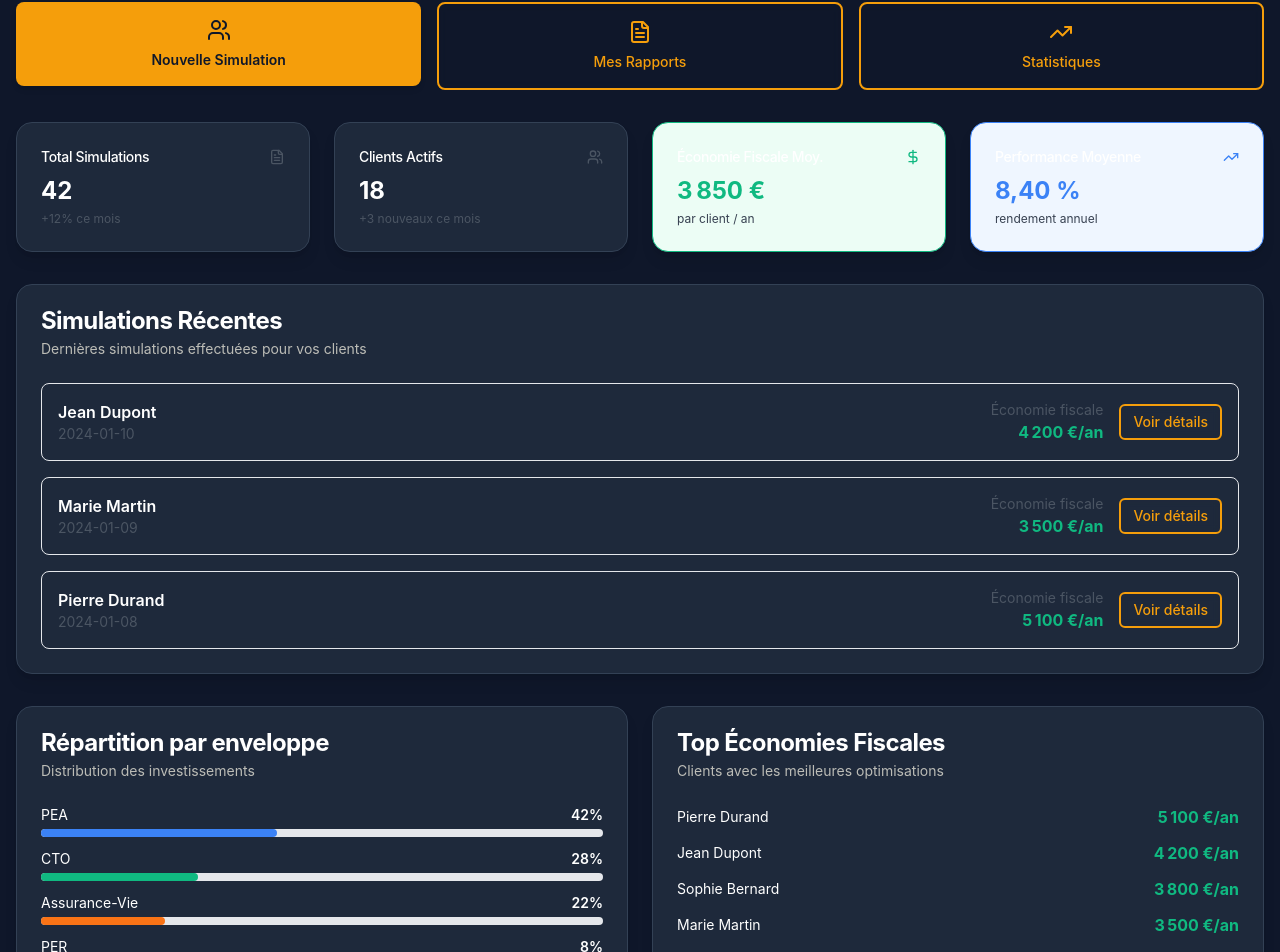
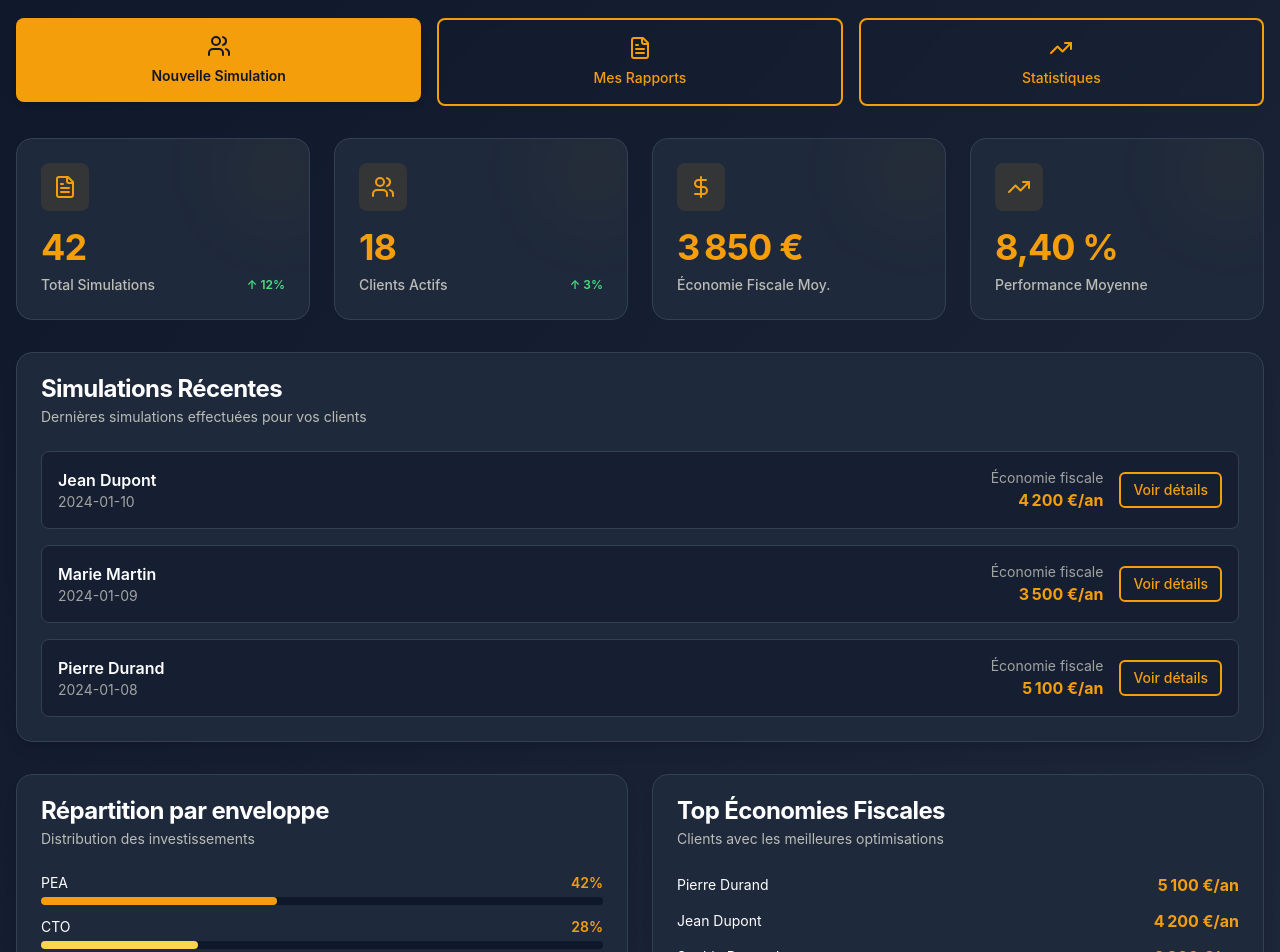
Before and after one commit to clementsaumet42-ops/fiscal-lazy-portfolio-pro, a Next.js app in the folder frontend/: page /dashboard in a window 1280 px wide. Shown: the part 195-1147 px from the top of the page. Built offline with nearby package versions, Linux system fonts and the light colour scheme.

Commit message:
Update dashboard page with premium design system
Co-authored-by: clementsaumet42-ops <234208815+clementsaumet42-ops@users.noreply.github.com>

```diff
--- a/frontend/app/dashboard/page.tsx
+++ b/frontend/app/dashboard/page.tsx
@@ -3,6 +3,7 @@
 import Link from 'next/link'
 import { Card, CardContent, CardDescription, CardHeader, CardTitle } from '@/components/ui/card'
 import { Button } from '@/components/ui/button'
+import { StatCard } from '@/components/ui/stat-card'
 import { TrendingUp, Users, DollarSign, FileText } from 'lucide-react'
 import { formatCurrency, formatPercentage } from '@/lib/utils'
 
@@ -40,10 +41,13 @@ export default function DashboardPage() {
   ]
 
   return (
+    <div className="min-h-screen bg-gradient-to-br from-midnight to-midnight-light">
       <div className="max-w-7xl mx-auto px-4 py-8">
         <div className="mb-8">
-        <h1 className="text-3xl font-bold mb-2">Dashboard Expert-Comptable</h1>
-        <p className="text-gray-600">
+          <h1 className="text-4xl font-bold text-white mb-4">
+            Dashboard <span className="text-gold">Expert-Comptable</span>
+          </h1>
+          <p className="text-cream/70 text-lg">
             Vue d'ensemble de vos simulations et clients
           </p>
         </div>
@@ -51,7 +55,7 @@ export default function DashboardPage() {
         {/* Quick Actions */}
         <div className="grid grid-cols-1 md:grid-cols-3 gap-4 mb-8">
           <Link href="/client/profil">
-          <Button className="w-full h-auto py-4" size="lg">
+            <Button className="w-full h-auto py-4" size="lg" variant="gold">
               <div className="flex flex-col items-center gap-2">
                 <Users className="w-6 h-6" />
                 <span>Nouvelle Simulation</span>
@@ -74,61 +78,28 @@ export default function DashboardPage() {
 
         {/* Statistiques globales */}
         <div className="grid grid-cols-1 md:grid-cols-4 gap-6 mb-8">
-        <Card>
-          <CardHeader className="flex flex-row items-center justify-between space-y-0 pb-2">
-            <CardTitle className="text-sm font-medium">Total Simulations</CardTitle>
-            <FileText className="h-4 w-4 text-gray-600" />
-          </CardHeader>
-          <CardContent>
-            <div className="text-2xl font-bold">{stats.total_simulations}</div>
-            <p className="text-xs text-gray-600 mt-1">
-              +12% ce mois
-            </p>
-          </CardContent>
-        </Card>
-
-        <Card>
-          <CardHeader className="flex flex-row items-center justify-between space-y-0 pb-2">
-            <CardTitle className="text-sm font-medium">Clients Actifs</CardTitle>
-            <Users className="h-4 w-4 text-gray-600" />
-          </CardHeader>
-          <CardContent>
-            <div className="text-2xl font-bold">{stats.clients_actifs}</div>
-            <p className="text-xs text-gray-600 mt-1">
-              +3 nouveaux ce mois
-            </p>
-          </CardContent>
-        </Card>
-
-        <Card className="bg-secondary-50 border-secondary">
-          <CardHeader className="flex flex-row items-center justify-between space-y-0 pb-2">
-            <CardTitle className="text-sm font-medium">Économie Fiscale Moy.</CardTitle>
-            <DollarSign className="h-4 w-4 text-secondary" />
-          </CardHeader>
-          <CardContent>
-            <div className="text-2xl font-bold text-secondary">
-              {formatCurrency(stats.economie_fiscale_moyenne)}
-            </div>
-            <p className="text-xs text-gray-700 mt-1">
-              par client / an
-            </p>
-          </CardContent>
-        </Card>
-
-        <Card className="bg-primary-50 border-primary">
-          <CardHeader className="flex flex-row items-center justify-between space-y-0 pb-2">
-            <CardTitle className="text-sm font-medium">Performance Moyenne</CardTitle>
-            <TrendingUp className="h-4 w-4 text-primary" />
-          </CardHeader>
-          <CardContent>
-            <div className="text-2xl font-bold text-primary">
-              {formatPercentage(stats.performance_moyenne)}
-            </div>
-            <p className="text-xs text-gray-700 mt-1">
-              rendement annuel
-            </p>
-          </CardContent>
-        </Card>
+          <StatCard
+            value={stats.total_simulations}
+            label="Total Simulations"
+            icon={FileText}
+            trend={{ value: 12, isPositive: true }}
+          />
+          <StatCard
+            value={stats.clients_actifs}
+            label="Clients Actifs"
+            icon={Users}
+            trend={{ value: 3, isPositive: true }}
+          />
+          <StatCard
+            value={formatCurrency(stats.economie_fiscale_moyenne)}
+            label="Économie Fiscale Moy."
+            icon={DollarSign}
+          />
+          <StatCard
+            value={formatPercentage(stats.performance_moyenne)}
+            label="Performance Moyenne"
+            icon={TrendingUp}
+          />
         </div>
 
         {/* Simulations récentes */}
@@ -144,16 +115,16 @@ export default function DashboardPage() {
               {recentSimulations.map((sim) => (
                 <div
                   key={sim.id}
-                className="flex items-center justify-between p-4 border rounded-lg hover:bg-gray-50 transition-colors"
+                  className="flex items-center justify-between p-4 border border-midnight-lighter rounded-lg hover:border-gold transition-all bg-midnight/50"
                 >
                   <div className="flex-1">
-                  <p className="font-semibold">{sim.client}</p>
-                  <p className="text-sm text-gray-600">{sim.date}</p>
+                    <p className="font-semibold text-white">{sim.client}</p>
+                    <p className="text-sm text-cream/60">{sim.date}</p>
                   </div>
                   <div className="flex items-center gap-4">
                     <div className="text-right">
-                    <p className="text-sm text-gray-600">Économie fiscale</p>
-                    <p className="font-bold text-secondary">{formatCurrency(sim.economie)}/an</p>
+                      <p className="text-sm text-cream/60">Économie fiscale</p>
+                      <p className="font-bold text-gold">{formatCurrency(sim.economie)}/an</p>
                     </div>
                     <Button variant="outline" size="sm">
                       Voir détails
@@ -178,38 +149,38 @@ export default function DashboardPage() {
               <div className="space-y-3">
                 <div>
                   <div className="flex justify-between mb-1">
-                  <span className="text-sm">PEA</span>
-                  <span className="text-sm font-semibold">42%</span>
+                    <span className="text-sm text-white">PEA</span>
+                    <span className="text-sm font-semibold text-gold">42%</span>
                   </div>
-                <div className="w-full bg-gray-200 rounded-full h-2">
-                  <div className="bg-primary h-2 rounded-full" style={{ width: '42%' }}></div>
+                  <div className="w-full bg-midnight rounded-full h-2">
+                    <div className="bg-gold h-2 rounded-full" style={{ width: '42%' }}></div>
                   </div>
                 </div>
                 <div>
                   <div className="flex justify-between mb-1">
-                  <span className="text-sm">CTO</span>
-                  <span className="text-sm font-semibold">28%</span>
+                    <span className="text-sm text-white">CTO</span>
+                    <span className="text-sm font-semibold text-gold">28%</span>
                   </div>
-                <div className="w-full bg-gray-200 rounded-full h-2">
-                  <div className="bg-secondary h-2 rounded-full" style={{ width: '28%' }}></div>
+                  <div className="w-full bg-midnight rounded-full h-2">
+                    <div className="bg-gold-light h-2 rounded-full" style={{ width: '28%' }}></div>
                   </div>
                 </div>
                 <div>
                   <div className="flex justify-between mb-1">
-                  <span className="text-sm">Assurance-Vie</span>
-                  <span className="text-sm font-semibold">22%</span>
+                    <span className="text-sm text-white">Assurance-Vie</span>
+                    <span className="text-sm font-semibold text-gold">22%</span>
                   </div>
-                <div className="w-full bg-gray-200 rounded-full h-2">
-                  <div className="bg-orange-500 h-2 rounded-full" style={{ width: '22%' }}></div>
+                  <div className="w-full bg-midnight rounded-full h-2">
+                    <div className="bg-gold-dark h-2 rounded-full" style={{ width: '22%' }}></div>
                   </div>
                 </div>
                 <div>
                   <div className="flex justify-between mb-1">
-                  <span className="text-sm">PER</span>
-                  <span className="text-sm font-semibold">8%</span>
+                    <span className="text-sm text-white">PER</span>
+                    <span className="text-sm font-semibold text-gold">8%</span>
                   </div>
-                <div className="w-full bg-gray-200 rounded-full h-2">
-                  <div className="bg-purple-500 h-2 rounded-full" style={{ width: '8%' }}></div>
+                  <div className="w-full bg-midnight rounded-full h-2">
+                    <div className="bg-gold/70 h-2 rounded-full" style={{ width: '8%' }}></div>
                   </div>
                 </div>
               </div>
@@ -226,20 +197,20 @@ export default function DashboardPage() {
             <CardContent>
               <div className="space-y-3">
                 <div className="flex justify-between items-center">
-                <span className="text-sm">Pierre Durand</span>
-                <span className="font-bold text-secondary">{formatCurrency(5100)}/an</span>
+                  <span className="text-sm text-white">Pierre Durand</span>
+                  <span className="font-bold text-gold">{formatCurrency(5100)}/an</span>
                 </div>
                 <div className="flex justify-between items-center">
-                <span className="text-sm">Jean Dupont</span>
-                <span className="font-bold text-secondary">{formatCurrency(4200)}/an</span>
+                  <span className="text-sm text-white">Jean Dupont</span>
+                  <span className="font-bold text-gold">{formatCurrency(4200)}/an</span>
                 </div>
                 <div className="flex justify-between items-center">
-                <span className="text-sm">Sophie Bernard</span>
-                <span className="font-bold text-secondary">{formatCurrency(3800)}/an</span>
+                  <span className="text-sm text-white">Sophie Bernard</span>
+                  <span className="font-bold text-gold">{formatCurrency(3800)}/an</span>
                 </div>
                 <div className="flex justify-between items-center">
-                <span className="text-sm">Marie Martin</span>
-                <span className="font-bold text-secondary">{formatCurrency(3500)}/an</span>
+                  <span className="text-sm text-white">Marie Martin</span>
+                  <span className="font-bold text-gold">{formatCurrency(3500)}/an</span>
                 </div>
               </div>
             </CardContent>
@@ -247,17 +218,17 @@ export default function DashboardPage() {
         </div>
 
         {/* Call to action */}
-      <Card className="mt-8 bg-gradient-to-r from-primary-500 to-secondary-500 text-white">
+        <Card className="mt-8 bg-gold/10 border-gold">
           <CardContent className="py-8">
             <div className="text-center">
-            <h3 className="text-2xl font-bold mb-2">
+              <h3 className="text-2xl font-bold mb-2 text-white">
                 Prêt à optimiser un nouveau portefeuille ?
               </h3>
-            <p className="mb-6 opacity-90">
+              <p className="mb-6 text-cream/70">
                 Créez une nouvelle simulation pour votre client en quelques minutes
               </p>
               <Link href="/client/profil">
-              <Button size="lg" variant="secondary">
+                <Button size="lg" variant="gold">
                   Démarrer une simulation
                 </Button>
               </Link>
@@ -265,5 +236,6 @@ export default function DashboardPage() {
           </CardContent>
         </Card>
       </div>
+    </div>
   )
 }
```
Lines whose indentation alone changed are shown as unchanged.
